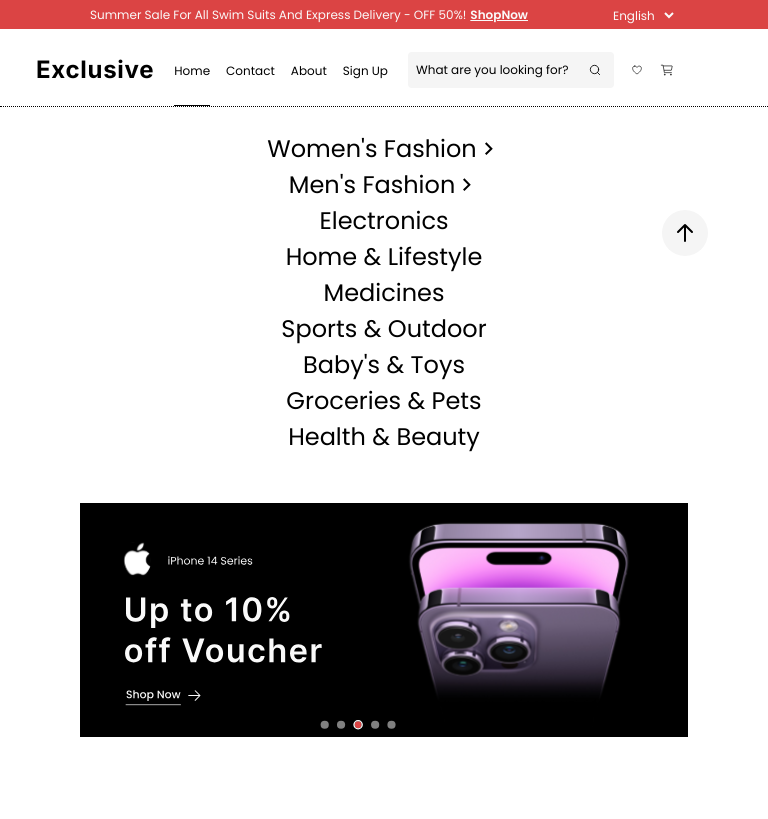
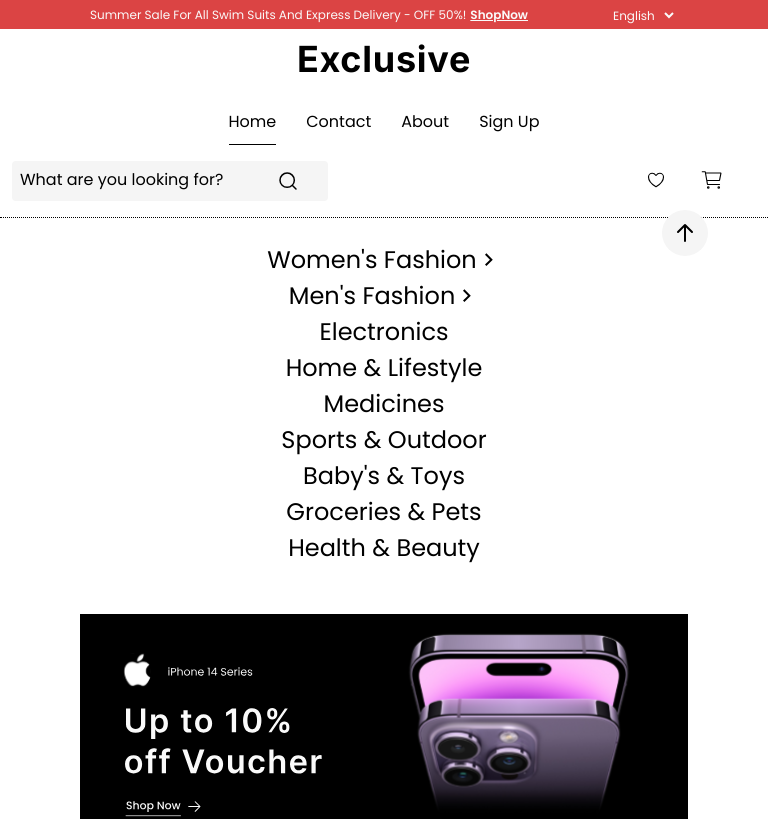
Before and after one commit to Agonsi123/task3Ecommerce, a React (Vite) app: page / in a window 768 px wide. Shown: the top 819 px of the page. Built offline with nearby package versions, Linux system fonts and the light colour scheme; no server answers.

Commit message:
changes on my code

```diff
--- a/src/components/footer/footer.scss
+++ b/src/components/footer/footer.scss
@@ -123,6 +123,10 @@
 }
 
 @media (max-width: 700px) {
+    .footerContainer{
+        width: 100%;
+        margin-right: 0;
+    }
     .footerTop{
         flex-direction: column;
         padding: 4px 8px;
--- a/src/components/forms/loginForm/loginForm.scss
+++ b/src/components/forms/loginForm/loginForm.scss
@@ -82,12 +82,12 @@
 /* Tablet: 700px–1200px */
 @media (min-width: 700px) and (max-width: 1200px) {
   .loginFormContainer {
-    align-items: center;
+    // align-items: center;
 
     .signupContent h3 {
         font-size: 28px;
         line-height: 32px;
-        text-align: center;
+        // text-align: center;
     }
     .formWrapper {
       .formField input {
--- a/src/components/header/Header.jsx
+++ b/src/components/header/Header.jsx
@@ -1,6 +1,6 @@
 import React from "react";
 import "./header.scss";
-import { Link, NavLink, useLocation } from "react-router-dom";
+import { Link, NavLink, useLocation, useNavigate } from "react-router-dom";
 import search from "../../assets/images/search.svg";
 import heart1 from "../../assets/images/heart1.svg";
 import heart2 from "../../assets/images/heart2.svg";
@@ -19,9 +19,16 @@
 
 const Header = () => {
   const dispatch = useDispatch();
+  const navigate = useNavigate();
   const isMenuOpen = useSelector((state) => state.menu.isMenuOpen);
   const location = useLocation();
   const {isAuth, user} = useSelector((state) => state.auth);
+
+  const handleLogout = () => {
+    dispatch(logout());
+    navigate("/");
+  };
+
 
   return (
     <div className="headerContainer">
@@ -62,7 +69,7 @@
             <>
               <div className="welcome">
                 <p className="welcomeText">Hi, {user.name || user.identifier}</p>
-                <button className="logoutBtn" onClick={() => dispatch(logout())}>
+                <button className="logoutBtn" onClick={handleLogout}>
                   Logout
                 </button>
               </div>
--- a/src/components/header/header.scss
+++ b/src/components/header/header.scss
@@ -51,7 +51,7 @@
     .bottomHeader{
         padding: 0 80px;
         display: flex;
-        align-items: center;
+        // align-items: center;
         gap: 100px;
         background-color: $bg-color;
         .logo a{
@@ -59,8 +59,8 @@
             font-weight: 700;
             color: $primary-color;
             text-decoration: none;
-            font-size: 24px;
-            line-height: 24px;
+            font-size: 36px;
+            // line-height: 24px;
             letter-spacing: 0.72px;
         }
         .navItems{
@@ -72,7 +72,7 @@
             color: $primary-color;
             font-family: "Poppins";
             font-size: 16px;
-            line-height: 68px;
+            line-height: 40px;
             font-weight: 400;
             font-style: normal;
         }
@@ -122,13 +122,14 @@
             display: flex;
             gap: 20px;
             align-items: center;
+
             .searchContain{
                 background-color: $secondary-color;
                 display: flex;
                 align-items: center;
                 gap: 16px;
                 padding: 7px 16px;
-                margin-bottom: 4px;
+                margin-bottom: 16px;
                 border-radius: 4px;
                 width: 200px;
             }
@@ -143,7 +144,7 @@
                 font-size: 12px;
                 color: $primary-color;
                 font-weight: 400;
-                line-height: 18px;
+                // line-height: 18px;
                 font-style: normal;
             }
             .searchContain img{
@@ -156,6 +157,7 @@
 .cart{
     display: flex;
     gap: 15px;
+    margin-bottom: 12px;
     .cartIcons img{
         height: 20px;
     }
@@ -179,7 +181,6 @@
         background-color: $secondary2-color;
         gap: 80px;
         padding: 2px 4px;
-        // justify-content: left;
             .topHeaderLeft{
                 gap: 4px;
                 font-size: 12px;
@@ -193,44 +194,56 @@
             }
         }
         .bottomHeader{
-            padding: 0 36px;
-            gap: 20px;
-
+            padding: 0 12px;
+            gap: 16px;
+            flex-direction: column;
+            .logo{
+                font-size: 28px;
+                align-self: center;
+            }
             .navItems{
-                gap: 16px;
+                gap: 30px;
+                justify-content: center;
             }
             .navItems a{
-                font-size: 12px;
-                line-height: 68px;
+                font-size: 16px;
+                line-height: 44px;
             }
-
+            .welcome{
+                .welcomeText{
+                font-size: 16px;
+            }
+            }
             .logoutBtn{
                 padding: 4px;
+                // width: 120px;
             }
 
             .bottomHeaderRight{
-                gap: 16px;
+                gap: 30px;
+                justify-content: space-between;
                     .searchContain{
-                    gap: 12px;
+                    gap: 16px;
                     padding: 8px;
-                    width: 190px;
+                    width: 300px;
                 }
                 .searchContain input{
-                    width: 160px;
+                    width: 240px;
                 }
-                .searchContain input::placeholde{
-                    font-size: 12px;
-                    line-height: 12px;
+                .searchContain input::placeholder{
+                    font-size: 16px;
+                    line-height: 16px;
                 }
                 .searchContain img{
-                    height: 14px;
+                    height: 24px;
                 }
                 .cart{
-                    gap: 8px;
+                    gap: 16px;
                     .cartIcons img{
-                        height: 14px;
+                        height: 24px;
                     }
                 }
+
             }
         }
     }
@@ -238,14 +251,13 @@
 
 @media (max-width: 700px) {
     .mobileMenuIcon{
-        display: block;
+        display: flex;
         position: relative;
     }
     .mobileMenu{
         display: flex;
-        display: none;
         position: absolute;
-        top: 126px;
+        top: 150px;
         right: 0;
         width: 20%;
         display: flex;
@@ -254,7 +266,6 @@
         padding: 8px;
         gap: 3px;
         background-color: $text2-color;
-        // box-shadow: -2px 0 6px rgba(0, 0, 0, 0.1);
         z-index: 60;
         transition: right 0.3s ease-in-out;
         a{
@@ -271,17 +282,17 @@
         font-weight: 700;
     }
 
-
     .headerContainer {
         gap: 12px;
+        width: 100%;
     .topHeader {
         flex-direction: column;
         gap: 12px;
-        padding: 6px 16px;
+        padding: 8px 12px;
         width: 100%;
         background-color: $secondary2-color;
         .topHeaderLeft{
-            gap: 0;
+            gap: 60px;
             font-size: 15px;
         }
         .topHeaderRight select{
--- a/src/components/landingPageComponents/dropdown/dropdown.scss
+++ b/src/components/landingPageComponents/dropdown/dropdown.scss
@@ -48,8 +48,8 @@
 /* Tablet View (700px–1200px) */
 @media (min-width: 700px) and (max-width: 1200px) {
   .dContain {
-    top: 130px;
-    right: 10px;
+    top: 305px;
+    right: -50px;
 
     .dropDownContainer {
       right: 60px;
--- a/src/store/menuSlice.js
+++ b/src/store/menuSlice.js
@@ -9,7 +9,7 @@
         toggleMenu: (state) => {
             state.isMenuOpen = !state.isMenuOpen;
         },
-        closMenu: (state) => {
+        closeMenu: (state) => {
             state.isMenuOpen = false;
         },
     },
```
Also changed, not shown: 1 other file (tests, documents, lock files or other folders).
